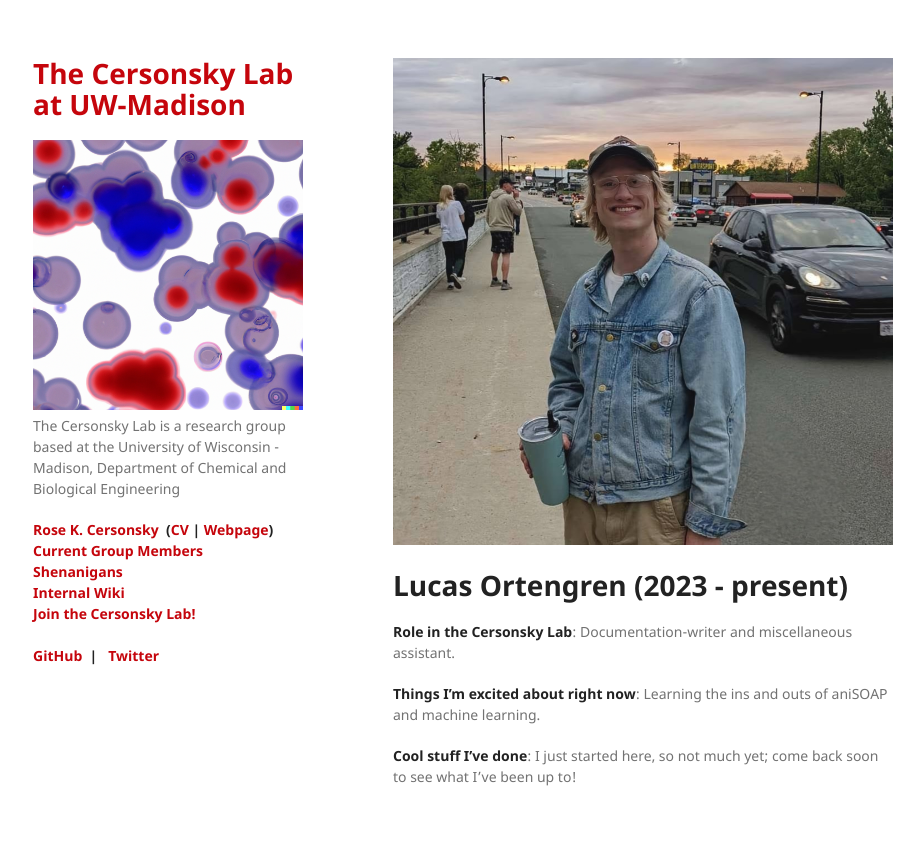
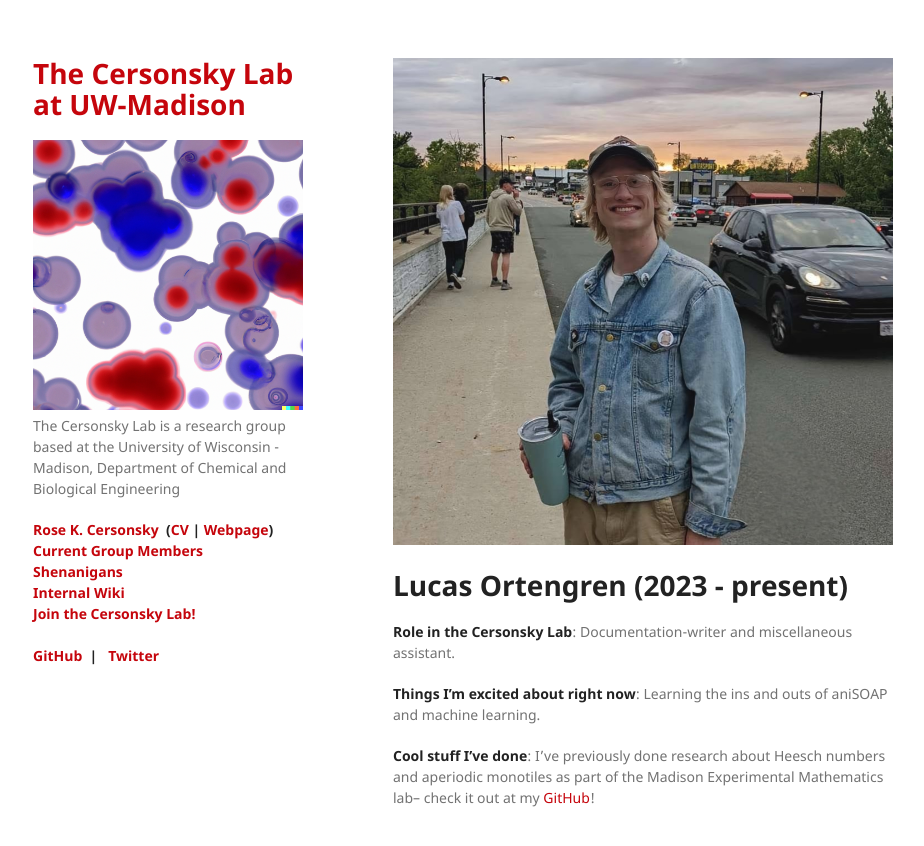
Before and after one commit to trysmiles/website, a Jekyll site: the page built from members/lucas_ortengren.md, in a window 1280 px wide. Shown: the top 846 px of the page, without its empty margins (177-1101 px from the left). Built offline with Jekyll 4.4.1, drawn with Linux system fonts in a browser that asks for light colours.

Commit message:
Edited text on lucas_ortengren.md

```diff
--- a/members/lucas_ortengren.md
+++ b/members/lucas_ortengren.md
@@ -17,8 +17,7 @@ layout: default
 <!-- Ultimately, we'll use this section to
      include papers and talks, and contributions
      But for now put whatever you want -->
-**Cool stuff I've done**: I just started here, so not much yet; come back soon to see what I've been up to!
-
+**Cool stuff I've done**: I've previously done research about Heesch numbers and aperiodic monotiles as part of the Madison Experimental Mathematics lab-- check it out at my [GitHub](https://github.com/ortengren)!
 
 <!-- If you have photos you would like to exhibit,
      save them as `/assets/member_images/your_name_photo_#.png`
```
